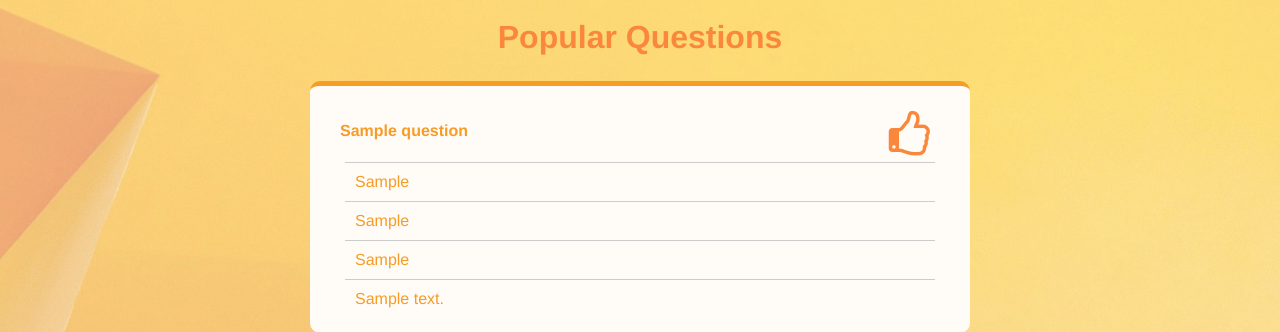
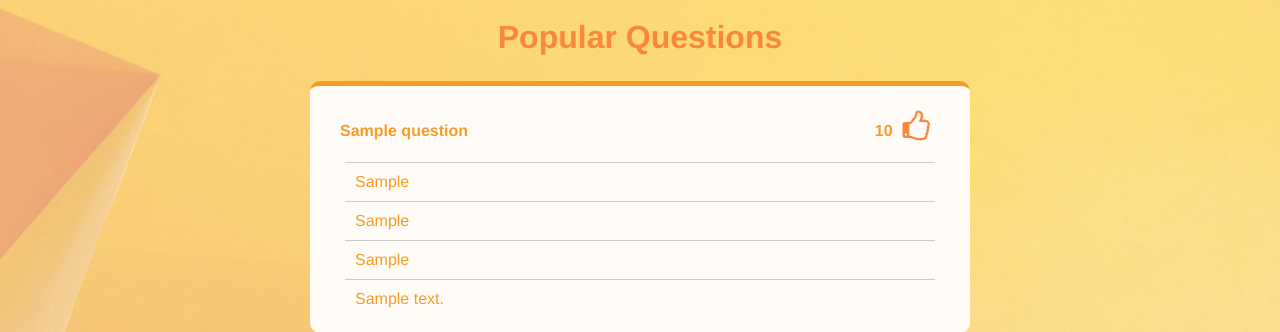
Before and after one commit to indiees/EXAMine, a Flask app: template templates/home.html in a window 1280 px wide. Shown: the part 230-562 px from the top of the page. Run offline with Flask 2, Linux system fonts and the light colour scheme; the template is opened without the code that fills it: most values are stand-ins (such as "Sample title", 1, 10 or a date in 2020).

Commit message:
Popular questions gets most liked desc

```diff
--- a/static/style.css
+++ b/static/style.css
@@ -422,6 +422,11 @@ a{
     color: #fa883c;
 }
 
+.topline{
+    display: flex;
+    justify-content: space-between;
+}
+
 .question-preview button{
     background-color: #ffffff;
     border:2px solid #fa883c;
--- a/templates/partials/question.html
+++ b/templates/partials/question.html
@@ -4,13 +4,16 @@
 <div class=question>
     <div class=topline>
         <h4>{{question['question']}}</h4>
+        <div class='flex-row'>
+            <h4>{{question['likes']}}</h4>
         {% if liked %}
-            <i class="fa fa-thumbs-up  fa-3x" id= thumbs-up-selected aria-hidden="true"></i>
-            <i class="fa fa-thumbs-o-up  fa-3x" id= thumbs-up aria-hidden="true" style="display: none"></i>
+            <i class="fa fa-thumbs-up  fa-2x" id= thumbs-up-selected aria-hidden="true"></i>
+            <i class="fa fa-thumbs-o-up  fa-2x" id= thumbs-up aria-hidden="true" style="display: none"></i>
         {% else %}
-            <i class="fa fa-thumbs-up  fa-3x" id= thumbs-up-selected aria-hidden="true" style="display: none"></i>
-            <i class="fa fa-thumbs-o-up  fa-3x" id= thumbs-up aria-hidden="true" ></i>
+            <i class="fa fa-thumbs-up  fa-2x" id= thumbs-up-selected aria-hidden="true" style="display: none"></i>
+            <i class="fa fa-thumbs-o-up  fa-2x" id= thumbs-up aria-hidden="true" ></i>
         {% endif %}
+        </div>
     </div>
 
     <p class=unselected>{{question['distractor1']}}</p>
```
Also changed, not shown: tools/docDB.py (+14 -0 lines), tools/pages.py (+2 -39 lines).
